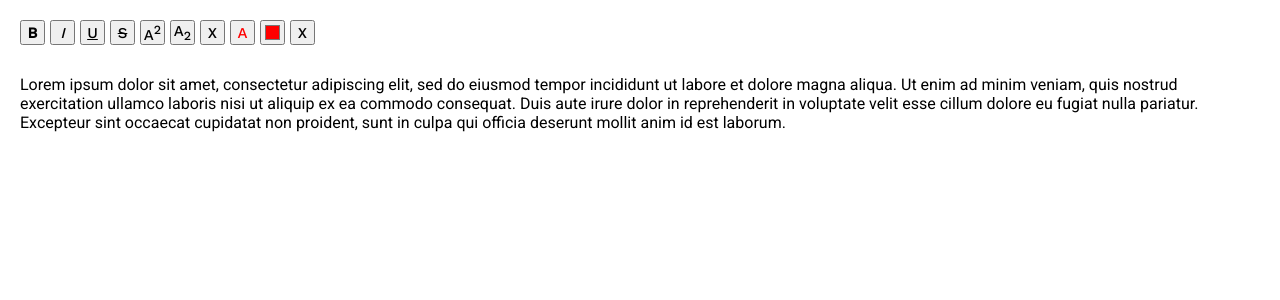
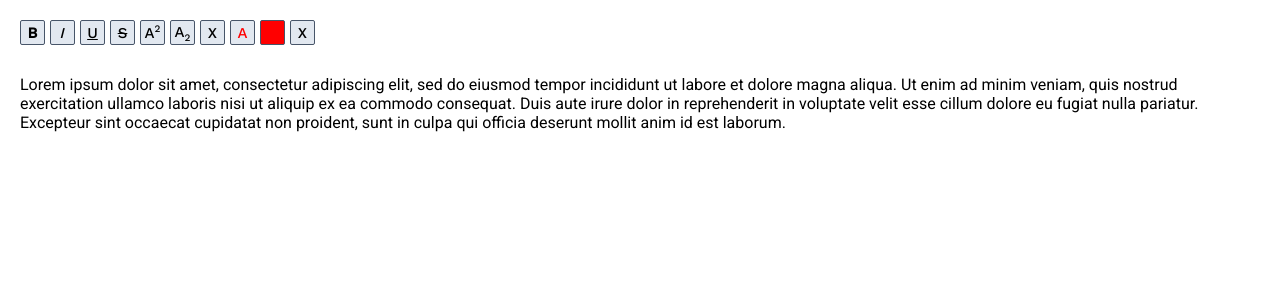
Before and after one commit to 30isnottoolate/wysiwyg-editor, a React app: page / in a window 1280 px wide. Shown: the top 300 px of the page. Built offline with nearby package versions, Linux system fonts and the light colour scheme.

Commit message:
Redesign tool buttons

```diff
--- a/src/components/App.css
+++ b/src/components/App.css
@@ -13,11 +13,42 @@
     margin: 10px;
 }
 
-.tool {
+.tool,
+.color-tool {
     width: 25px;
     height: 25px;
+    border: 1px solid #475569;
+    border-radius: 2px;
+    margin-right: 5px;
     vertical-align: middle;
-    margin-right: 5px;
+    cursor: pointer;
+}
+
+.tool {
+    background-color: #e2e8f0;
+}
+
+.tool:hover,
+.color-tool:hover {
+    background-color: #f1f5f9;
+    border-color: #334155;
+}
+
+.tool:active,
+.color-tool:active {
+    background-color: #cbd5e1;
+}
+
+.italic {
+    padding-right: 2px;
+}
+
+.tool > sup {
+    font-size: 10px;
+}
+
+.tool > sub {
+    font-size: 10px;
 }
 
 .tool,
@@ -30,8 +61,25 @@
 }
 
 .color-tool {
-    padding: 0 2px;
+    display: inline-block;
 }
+
+.color-button {
+    opacity: 0;
+    position: absolute;
+    width: 23px;
+    height: 23px;
+    cursor: pointer;
+}
+
+.color-input {
+    opacity: 0;
+    position: absolute;
+    width: 0;
+    height: 0;
+    z-index: -10;
+}
+
 
 #editor {
     font-family: "Roboto", Arial, Helvetica, sans-serif;
--- a/src/components/App.tsx
+++ b/src/components/App.tsx
@@ -133,7 +133,7 @@ const App: React.FC = () => {
                     <b>B</b>
                 </button>
                 <button
-                    className="tool"
+                    className="tool italic"
                     title="Italic"
                     onClick={() => applyFormatting("i")}>
                     <i>I</i>
@@ -175,12 +175,15 @@ const App: React.FC = () => {
                     style={{ color: fontColor }}>
                     A
                 </button>
-                <input
-                    className="tool color-tool"
-                    type="color"
-                    value={fontColor}
-                    onChange={(event) => setFontColor(event.currentTarget.value)}
-                />
+                <div className="color-tool" style={{backgroundColor: fontColor}}>
+                    <div className="color-button"></div>
+                    <input
+                        className="color-input"
+                        type="color"
+                        value={fontColor}
+                        onChange={(event) => setFontColor(event.currentTarget.value)}
+                    />
+                </div>
                 <button
                     className="tool"
                     title="Remove Color"
```
